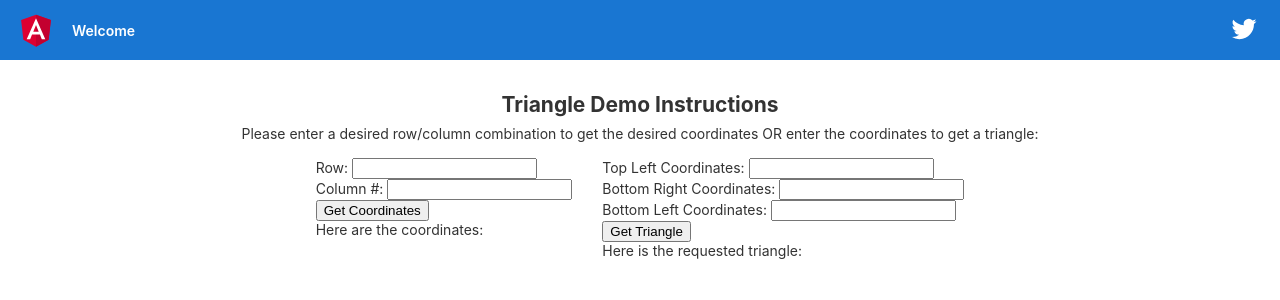
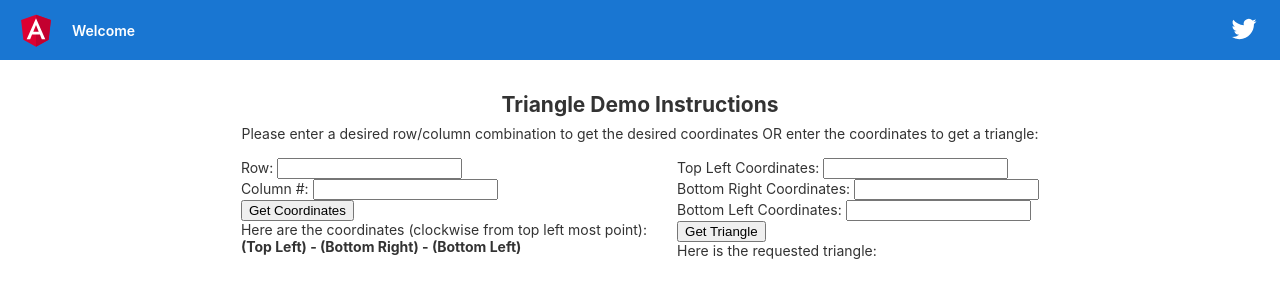
Before and after one commit to billlittlered/TriangleDemo, an Angular app in the folder triangle-ui/: page / in a window 1280 px wide. Shown: the top 300 px of the page. Built offline with nearby package versions, Linux system fonts and the light colour scheme.

Commit message:
Fixed bug.

```diff
--- a/triangle-ui/src/app/app.component.html
+++ b/triangle-ui/src/app/app.component.html
@@ -62,7 +62,9 @@
             <br />
             <button (click)="getCoordinates()">Get Coordinates</button>
             <div>
-                Here are the coordinates:
+                Here are the coordinates (clockwise from top left most point):
+                <br />
+                <b>(Top Left) - (Bottom Right) - (Bottom Left)</b>
                 <br />
                 <b>{{coordinates}}</b>
               </div>
--- a/triangle-ui/src/app/app.module.ts
+++ b/triangle-ui/src/app/app.module.ts
@@ -1,6 +1,6 @@
 import { BrowserModule } from '@angular/platform-browser';
 import { NgModule } from '@angular/core';
-import { HttpClientModule } from '@angular/common/http';
+import { HttpClientModule, HttpClient, HttpHeaders } from '@angular/common/http';
 import { FormsModule, ReactiveFormsModule } from '@angular/forms';
 
 import { AppRoutingModule } from './app-routing.module';
```
Also changed, not shown: 1 other file (tests, documents, lock files or other folders).
